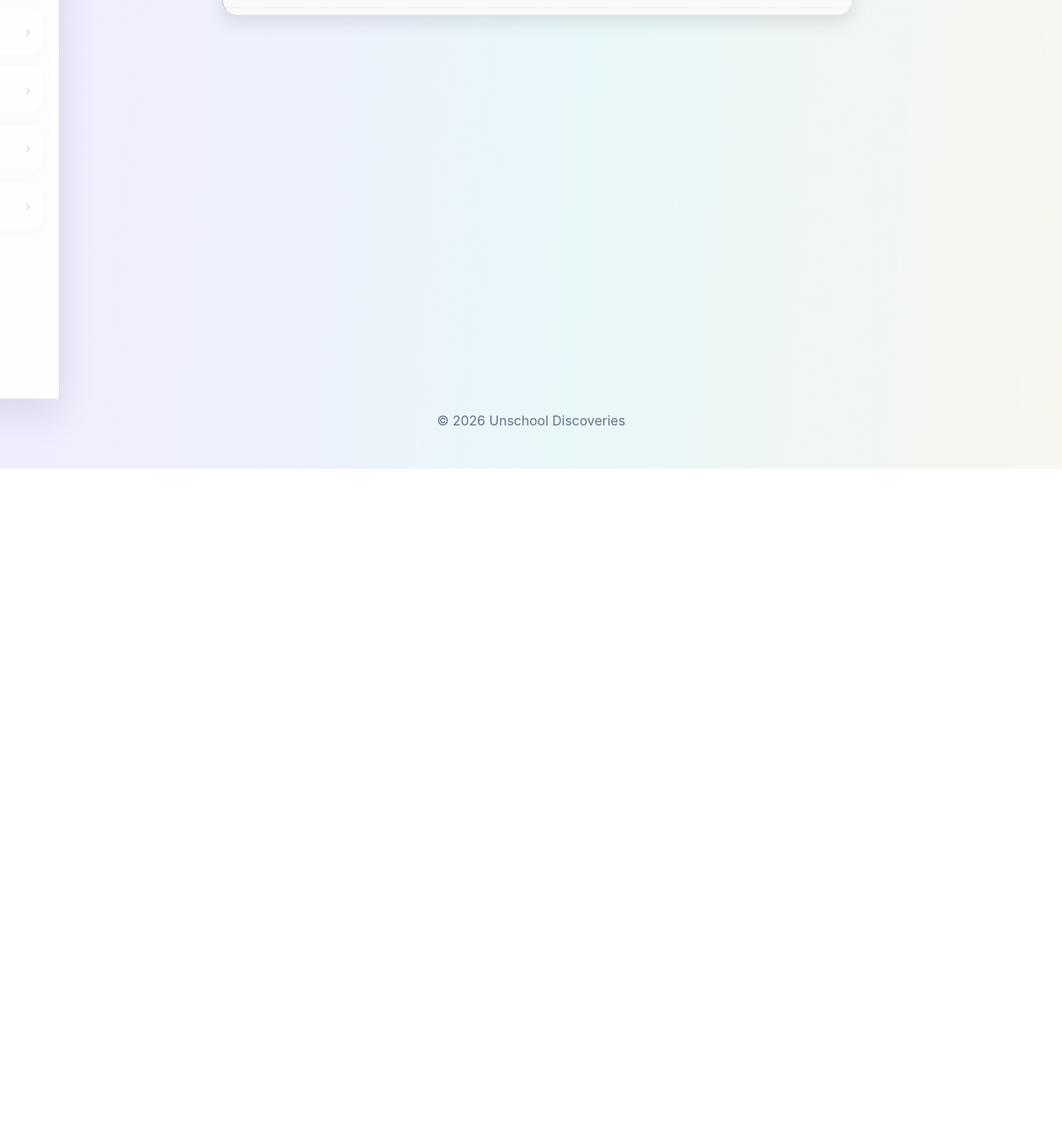
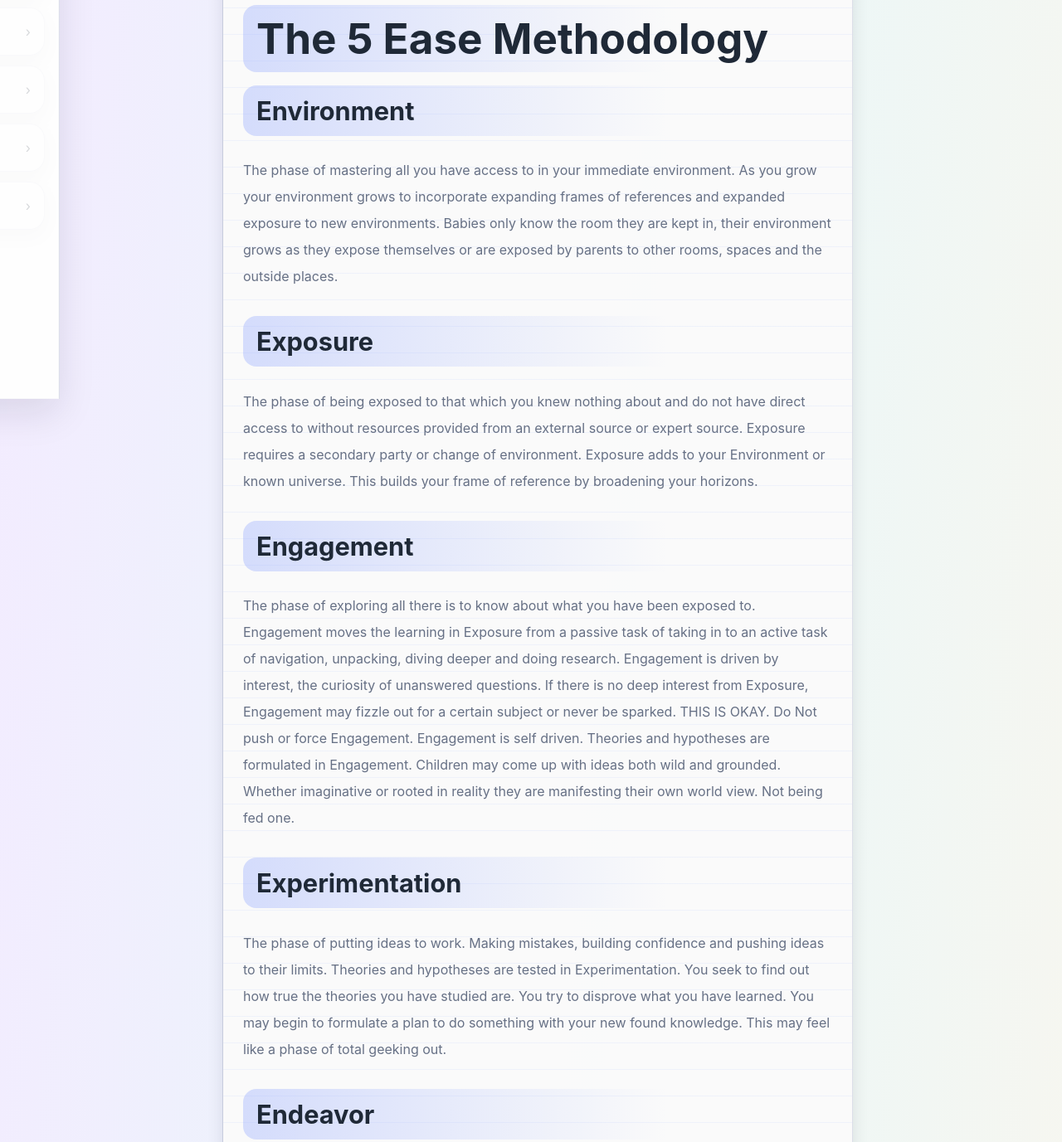
Before and after one commit to CogSciOliver/unschool-pages, an Eleventy site: page content/start-here/index.md in a window 1280 px wide. Shown: the part 319-1696 px from the top of the page at 83% size. Before the commit the page ends 884 px from the top, so only its background shows below. Built offline with nearby package versions, Linux system fonts and the light colour scheme; Eleventy itself is replaced by a stand-in of ours; files that its build step writes are made by us from their sources.

Commit message:
v1.0.1 Content Addition: 5 Ease

```diff
--- a/content/start-here/index.md
+++ b/content/start-here/index.md
@@ -3,5 +3,37 @@ layout: layouts/section.njk
 title: Start Here
 permalink: /start-here/
 section: start-here
-description: A calm entry point for families exploring unschooling.
+description: A calm mental focus for families exploring unschooling.
 ---
+
+# The 5 Ease Methodology
+
+## Environment
+The phase of mastering all you have access to in your immediate environment.
+As you grow your environment grows to incorporate expanding frames of references and expanded exposure to new environments.
+Babies only know the room they are kept in, their environment grows as they expose themselves or are exposed by parents to other rooms, spaces and the outside places.
+
+## Exposure
+The phase of being exposed to that which you knew nothing about and do not have direct access to without resources provided from an external source or expert source. Exposure requires a secondary party or change of environment. Exposure adds to your Environment or known universe. This builds your frame of reference by broadening your horizons.
+
+## Engagement
+The phase of exploring all there is to know about what you have been exposed to. Engagement moves the learning in Exposure from a passive task of taking in to an active task of navigation, unpacking, diving deeper and doing research. Engagement is driven by interest, the curiosity of unanswered questions. If there is no deep interest from Exposure, Engagement may fizzle out for a certain subject or never be sparked. THIS IS OKAY. Do Not push or force Engagement. Engagement is self driven.
+Theories and hypotheses are formulated in Engagement.
+Children may come up with ideas both wild and grounded. Whether imaginative or rooted in reality they are manifesting their own world view. Not being fed one.
+
+## Experimentation
+The phase of putting ideas to work. Making mistakes, building confidence and pushing ideas to their limits. Theories and hypotheses are tested in Experimentation. You seek to find out how true the theories you have studied are. You try to disprove what you have learned. You may begin to formulate a plan to do something with your new found knowledge.
+This may feel like a phase of total geeking out.
+
+## Endeavor
+The phase of action and graduation. Doing something, getting answers or the completion of having learned a topic to your fullest extent at the time (not exhaustive there is always more and new information coming out). This completion phase is never ending for lifelong learners. This phase may not happen in succession of all the other phases. You may need to go back and learn another topic to complement Engagement and Experimentation in order to acquire all the skills needed to execute or realize a successful Endeavor. Endeavoring never fails. It always yields answers from a lesson learned from Experimentation. It may yield a profitable business idea, project or product, art or music, book or course, team or set of relationships.
+
+These phases are all part of a cycle. They are not levels for grading or judgment. They are mental focus points for parents to avoid internal panic. This is offered as a state of mind useful for imagining and generating ideas to get through a roadblock or overcome a parent’s/ facilitators own schoolishness. Your kid(s) might jump past some phases quicker than others for various topics they enjoy or don't care for.
+
+Each phase can be revisited at varying times for varying durations as they endeavor towards the *Experimentation* phase. The completion of Experimentation may or may not inspire an *Endeavor* it should not be forced but rather encouraged so as to not build stress but assist in reaching a level of satisfaction your kid(s) is happy with.
+
+I encourage you, don't just give up unschooling because it might seem difficult at phase, or there are roadblocks. Simply go at your own pace, there is nothing to rush towards. No deadlines no tests no graduation, just living life. Your kid(s) and you are going to learn what you need to learn, let it go, then pick it up later when it's needed. Sometimes, so called or seemingly, a lack of ambition could just be a missing skilling set or the search to find the light switch. Unschooling at time can very well look like nothing at times. Then you have a conversation and you're surprised their was a universe worth of data being processed by your kid.
+
+Unschooling is a lifelong learner's journey. We may venture on to create a product, an actual thing from our entire experience or we may start over with another topic to simply acquire more knowledge and skill building. Unschooling can produce polymaths or subject matter experts all we as parents need to do is provide the resources our kids request and unlearn systems of performative control.
+
+Remember unschooling, It's Easy!
```
